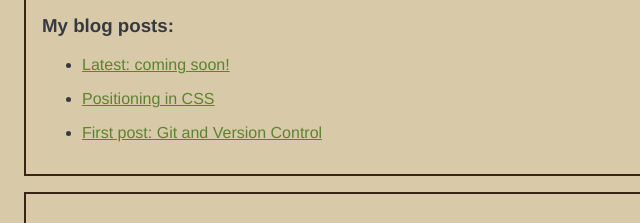
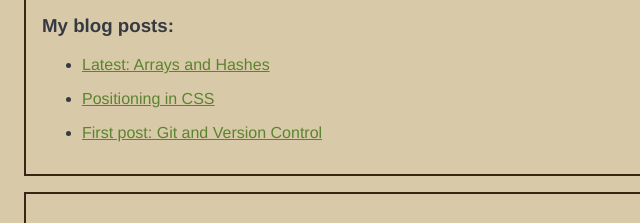
Before and after one commit to Whelpley/whelpley.github.io, a plain HTML site: page index.html in a window 1280 px wide. Shown: the part 496-719 px from the top of the page, 0-640 px from the left. Drawn offline with Linux system fonts and the light colour scheme.

Commit message:
Minor format change in Index.html

```diff
--- a/index.html
+++ b/index.html
@@ -37,7 +37,7 @@
     <div>
       <h3>My blog posts:</h3>
       <ul>
-        <li><a href="#">Latest: coming soon!</a></li>
+        <li><a href="blog/arrays-hashes.html">Latest: Arrays and Hashes</a></li>
         <li><a href="blog/positioning.html">Positioning in CSS</a></li>
         <li><a href="blog/git.html">First post: Git and Version Control</a></li>
       </ul>
```
